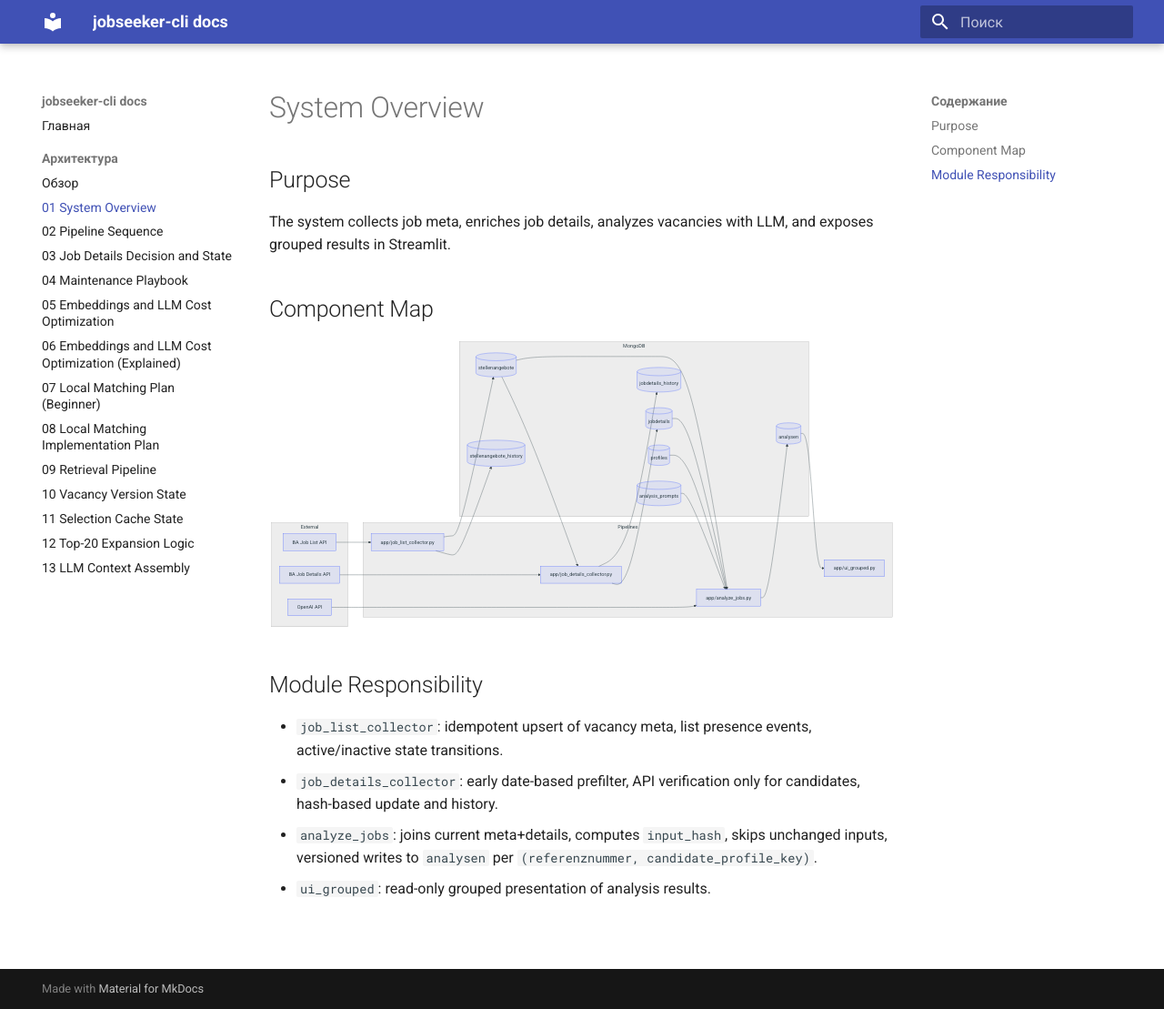
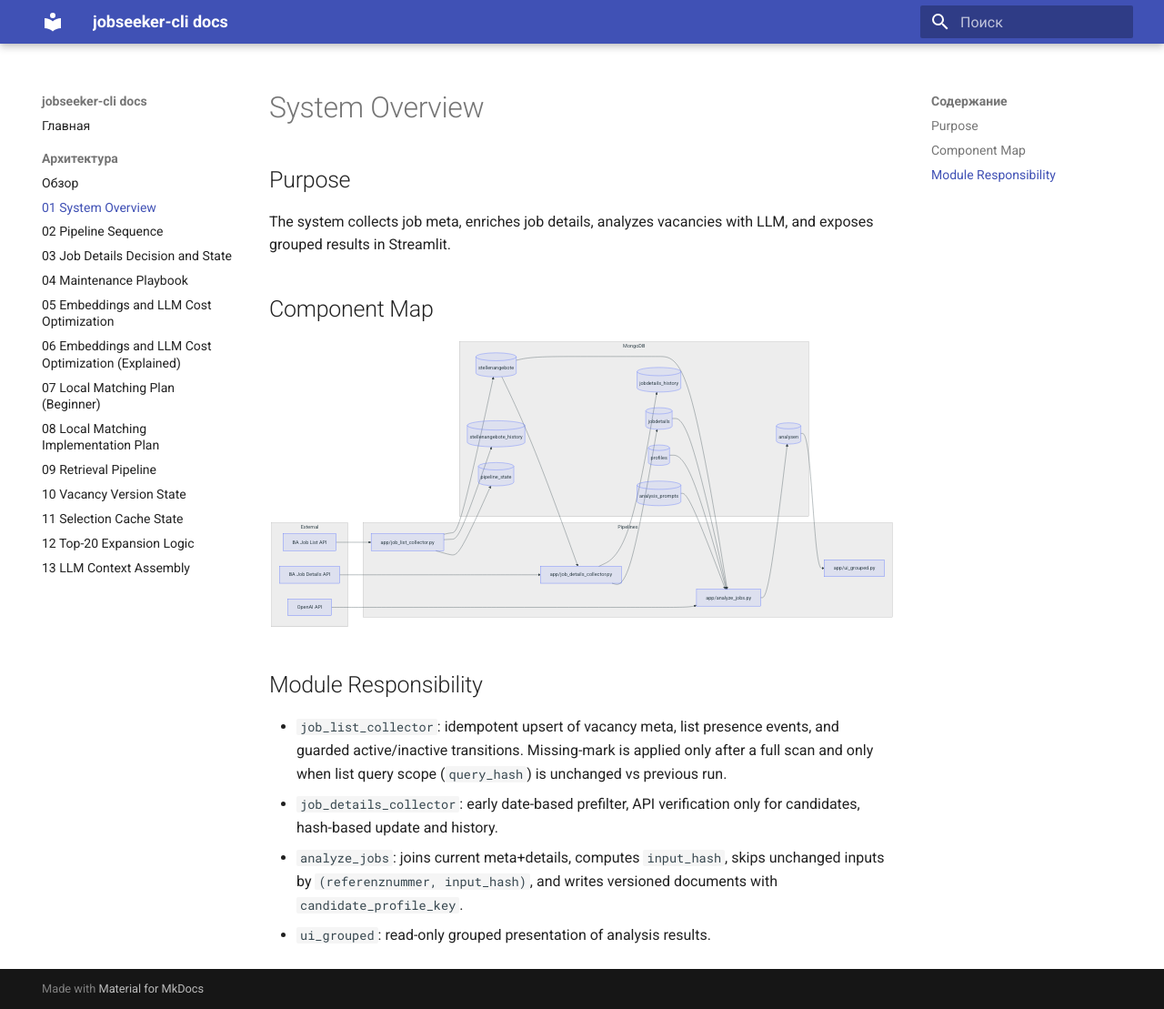
Before and after one commit to oleksiydi/jobseeker-cli-dev, an MkDocs documentation site: the page built from docs/architecture/01-system-overview.md, in a window 1280 px wide and 1109 px high. Shown: the whole window at 91% size. Built offline with MkDocs 1.6.1 and Material for MkDocs 9.7.7, drawn with Linux system fonts in a browser that asks for light colours; a script that is not in the unit is left out.

Commit message:
Align architecture docs with current pipeline behavior
Document scope-based active vacancy semantics and pipeline_state query hash guard, and correct docs to match current analyze_jobs uniqueness and Qdrant/list collector behavior.

```diff
--- a/docs/architecture/01-system-overview.md
+++ b/docs/architecture/01-system-overview.md
@@ -52,7 +54,7 @@ flowchart LR
 
 ## Module Responsibility
 
-- `job_list_collector`: idempotent upsert of vacancy meta, list presence events, active/inactive state transitions.
+- `job_list_collector`: idempotent upsert of vacancy meta, list presence events, and guarded active/inactive transitions. Missing-mark is applied only after a full scan and only when list query scope (`query_hash`) is unchanged vs previous run.
 - `job_details_collector`: early date-based prefilter, API verification only for candidates, hash-based update and history.
-- `analyze_jobs`: joins current meta+details, computes `input_hash`, skips unchanged inputs, versioned writes to `analysen` per `(referenznummer, candidate_profile_key)`.
+- `analyze_jobs`: joins current meta+details, computes `input_hash`, skips unchanged inputs by `(referenznummer, input_hash)`, and writes versioned documents with `candidate_profile_key`.
 - `ui_grouped`: read-only grouped presentation of analysis results.
```
Also changed, not shown: other parts of docs/architecture/01-system-overview.md (+2 -0 lines), README.md (+5 -2 lines), docs/architecture/02-pipelines-sequence.md (+10 -4 lines), docs/architecture/04-maintenance-playbook.md (+1 -1 lines), docs/architecture/05-embeddings-and-llm-cost-optimization-ru.md (+2 -1 lines), docs/architecture/06-embeddings-and-llm-cost-optimization-ru-explained.md (+1 -1 lines), docs/architecture/10-vacancy-version-state.md (+1 -1 lines).
